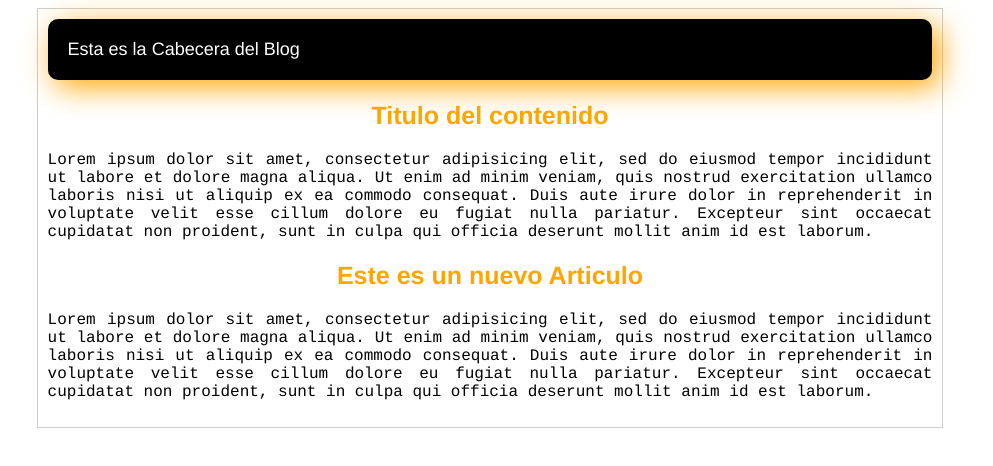
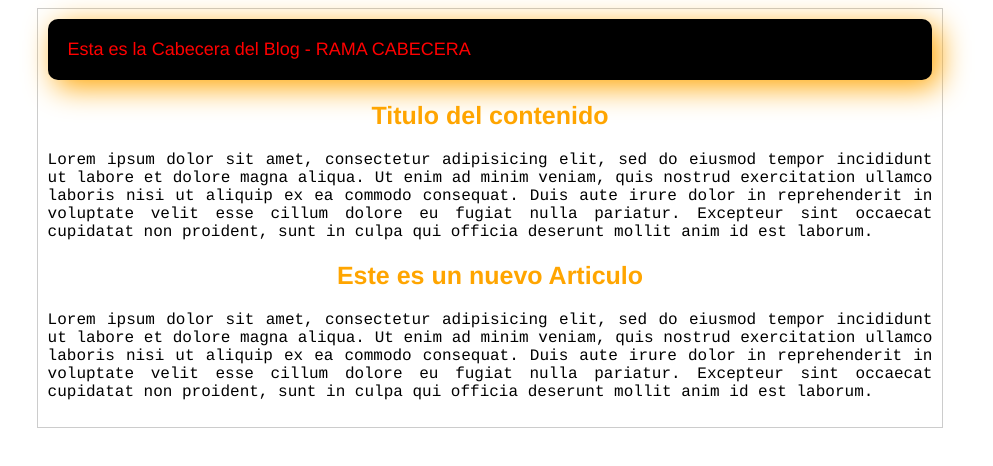
Before and after one commit to IgnacioRG7/cursoGitPlatzy, a plain HTML site: page index.html in a window 1280 px wide. Shown: the whole page, without its empty margins (150-1143 px from the left). Drawn offline with Linux system fonts and the light colour scheme.

Commit message:
cambiando el color en rama cabecera a ROJO

```diff
--- a/css/estilos.css
+++ b/css/estilos.css
@@ -6,7 +6,7 @@ body{
 	background-color: #000000;
 	border-radius: 10px;
 	padding: 20px;
-	color: white;
+	color: red;
 	font-size: 18px;
 	box-shadow: 7px 7px 30px orange;
 }
--- a/index.html
+++ b/index.html
@@ -7,7 +7,7 @@
 <body>
 	<div class="container">
 		<div class="cabecera">
-			Esta es la Cabecera del Blog
+			Esta es la Cabecera del Blog - RAMA CABECERA
 		</div>
 		<div class="contenido">
 			<h2>Titulo del contenido</h2>
```
